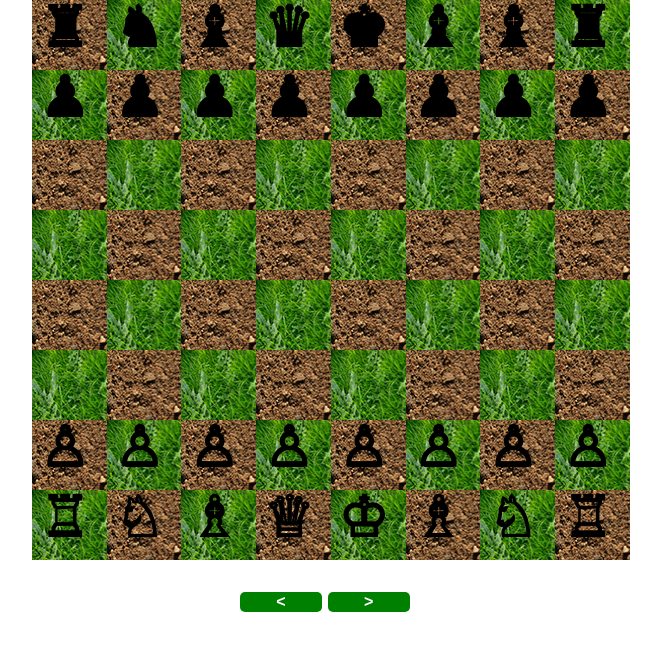
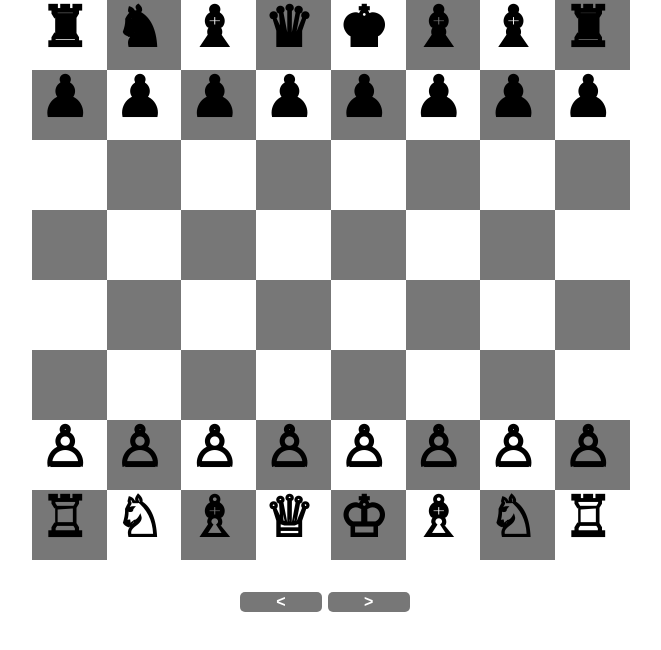
Before and after one commit to erik-petersen/TIY-Chessboard, a website: page templates/src/index.html in a window 1280 px wide. Shown: the whole page, without its empty margins (300-961 px from the left). Drawn offline with nearby package versions, Linux system fonts and the light colour scheme.

Commit message:
Changed background colors of the board so I can actually see the pieces

```diff
--- a/templates/src/assets/web/sass/styles.scss
+++ b/templates/src/assets/web/sass/styles.scss
@@ -33,12 +33,14 @@ li {
 
 .odd-dark,
 .even-dark {
-  background-image: url( "../../web/img/grass.jpg" );
+  // background-image: url( "../../web/img/grass.jpg" );
+  background-color: #777;
 }
 
 .odd-light,
 .even-light {
-  background-image: url( "../../web/img/dirt.jpg" );
+  // background-image: url( "../../web/img/dirt.jpg" );
+  background-color: #fff;
 }
 
 span,
@@ -60,7 +62,7 @@ span,
   font-weight: 700;
   border: none;
   border-radius: 5px;
-  background-color: green;
+  background-color: #777;
   color: #fff;
   cursor: pointer;
 }
```
Also changed, not shown: templates/src/assets/web/sass/styles.css.
